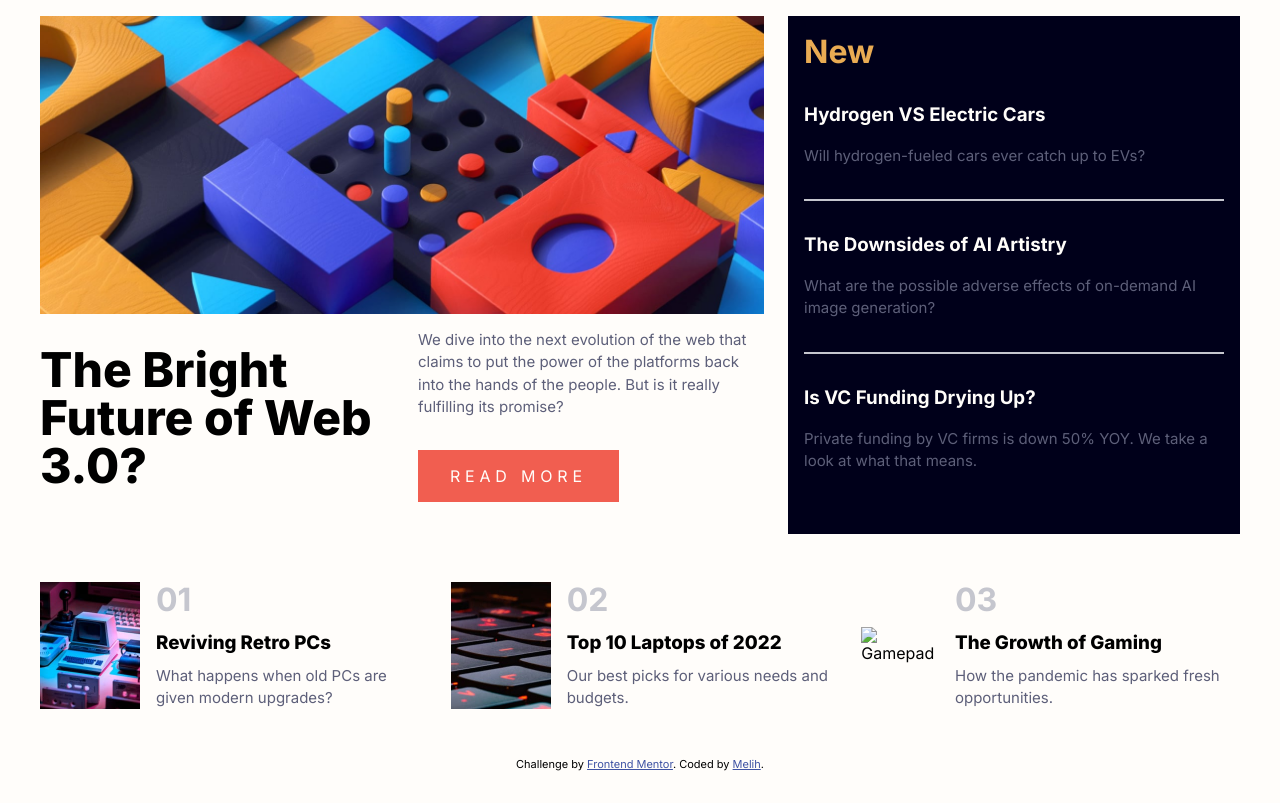
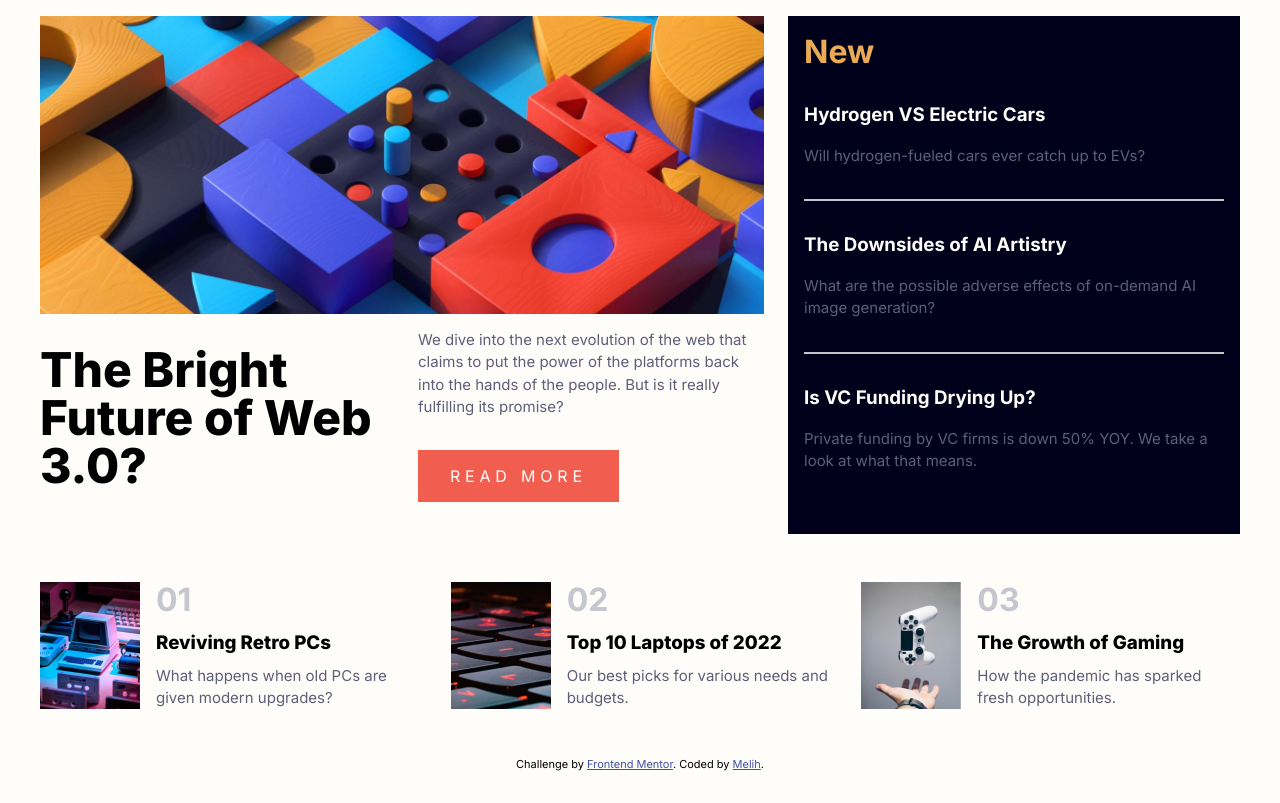
Before and after one commit to MLH3/FM-News_Homepage_Challenge, a plain HTML site: page index.html in a window 1280 px wide. Shown: the part 116-919 px from the top of the page. Drawn offline with Linux system fonts and the light colour scheme.

Commit message:
Update index.html

```diff
--- a/index.html
+++ b/index.html
@@ -125,7 +125,7 @@
           </div>
         </div>
         <div class="section_item">
-          <img src="images//image-gaming-growth.jpg" alt="Gamepad" />
+          <img src="images/image-gaming-growth.jpg" alt="Gamepad" />
           <div class="section_content">
             <h2>03</h2>
             <h3>The Growth of Gaming</h3>
```
